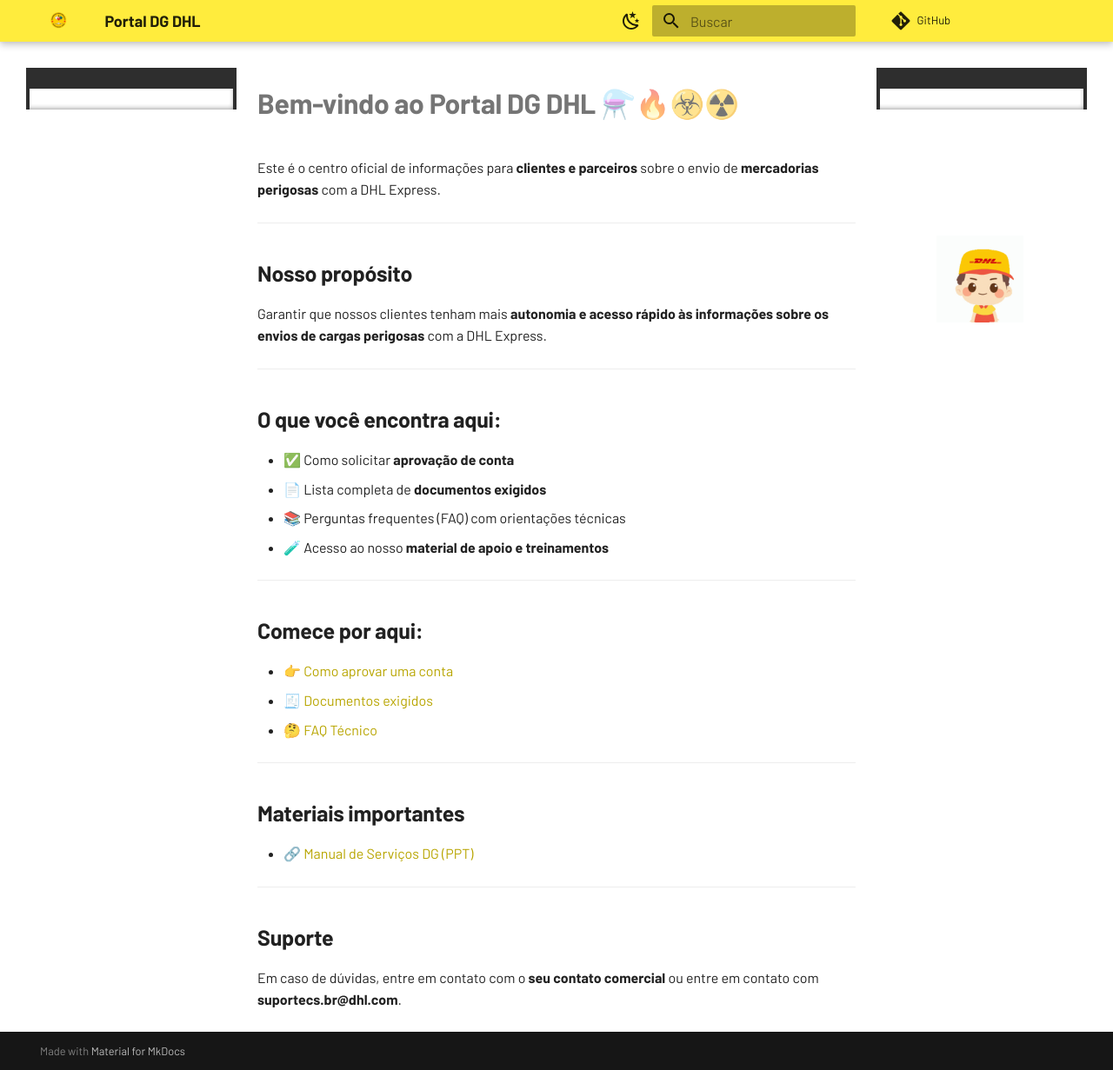
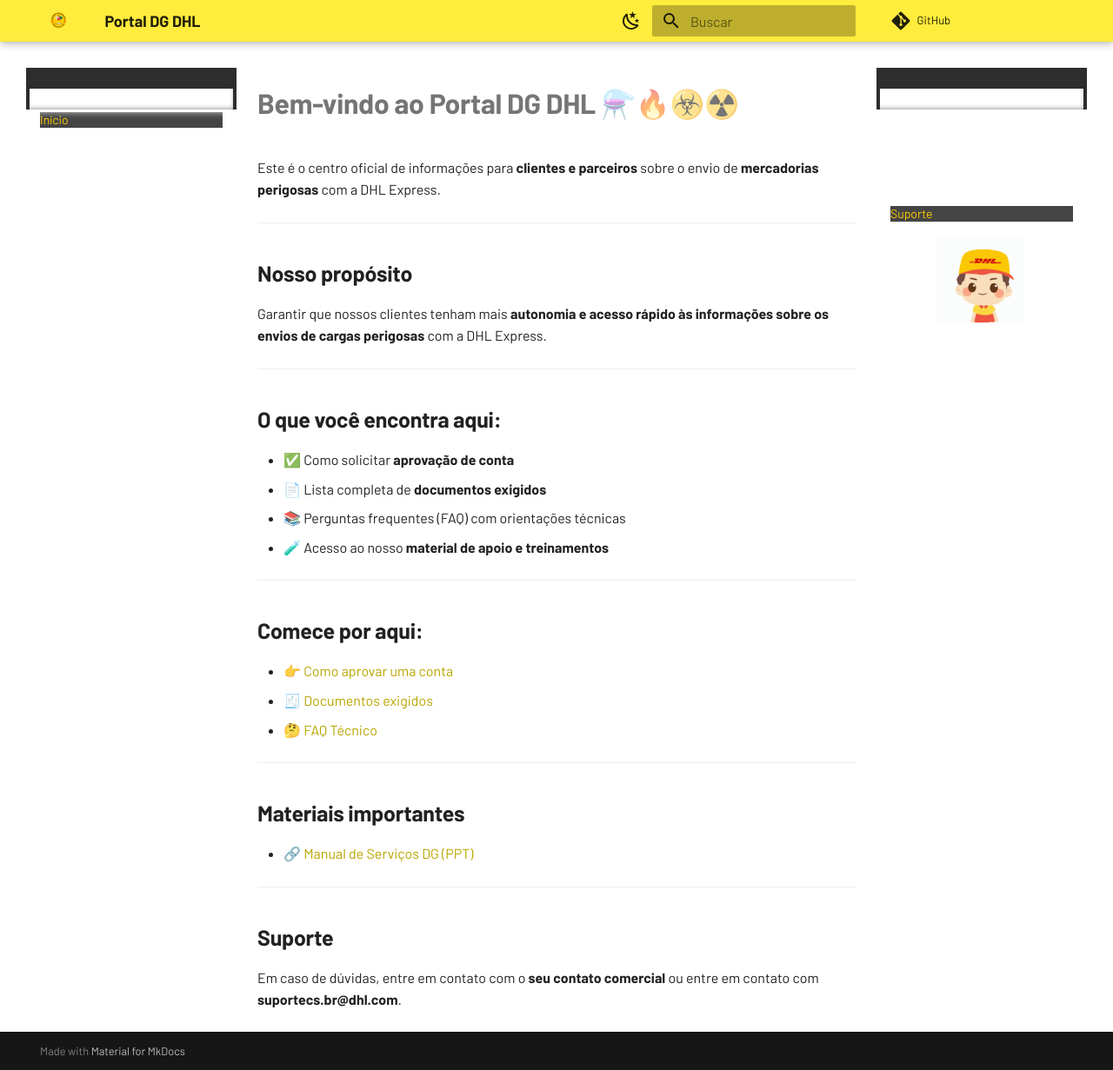
Before and after one commit to portaldangerousgoods/dpdhl, an MkDocs documentation site: the page built from docs/index.md, in a window 1280 px wide and 1231 px high. Shown: the whole window at 87% size. Built offline with MkDocs 1.6.1 and Material for MkDocs 9.7.7, drawn with Linux system fonts in a browser that asks for light colours; comment, search, counter and statistics services are not loaded.

Commit message:
Update extra.css

```diff
--- a/overrides/stylesheets/extra.css
+++ b/overrides/stylesheets/extra.css
@@ -1,6 +1,15 @@
+/* Escurecer apenas o menu lateral */
 .md-sidebar {
-  background-color: #2e2e2e; /* Cinza escuro */
+  background-color: #2d2d2d; /* Cinza escuro */
 }
+
+/* Cor do texto no menu lateral */
 .md-nav__title, .md-nav__link {
   color: #ffffff !important;
 }
+
+/* Cor do item ativo no menu lateral */
+.md-nav__link--active {
+  background-color: #444444;
+  color: #ffcc00 !important; /* Amarelo DHL */
+}
```
